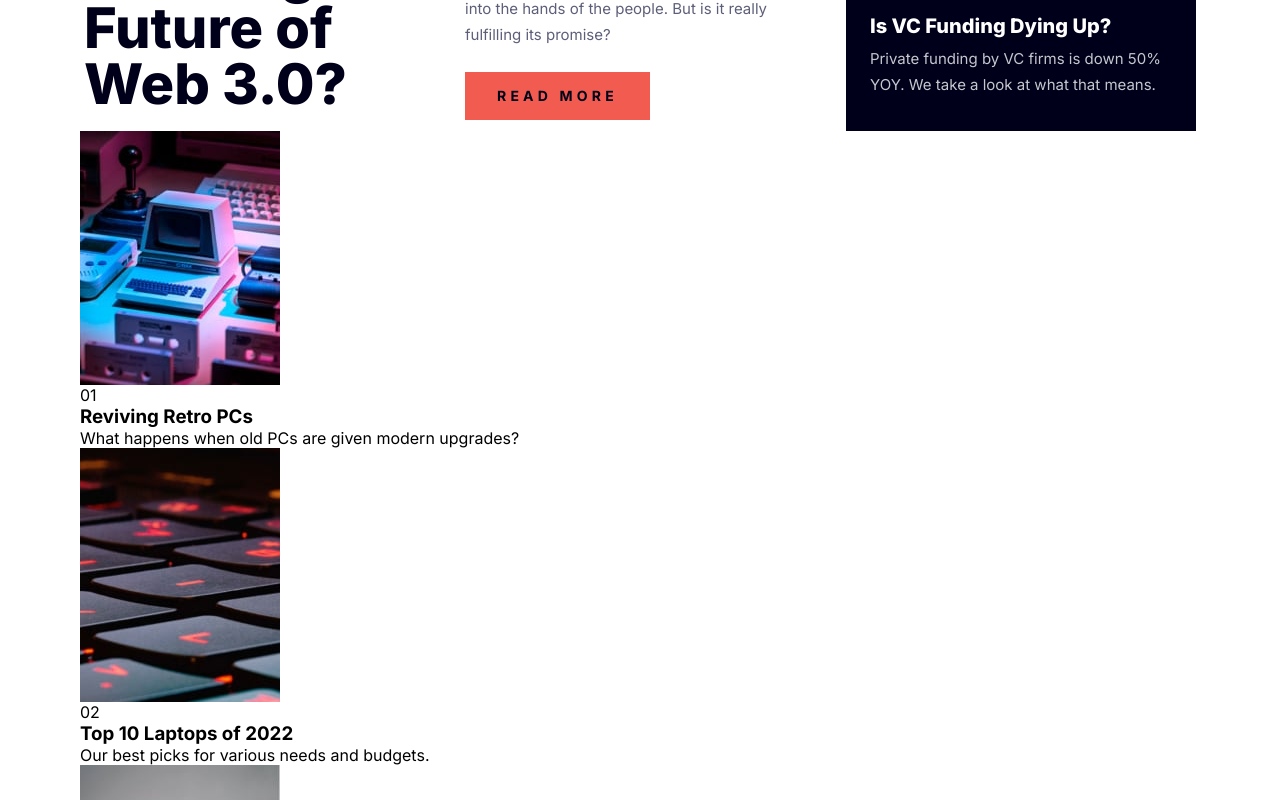
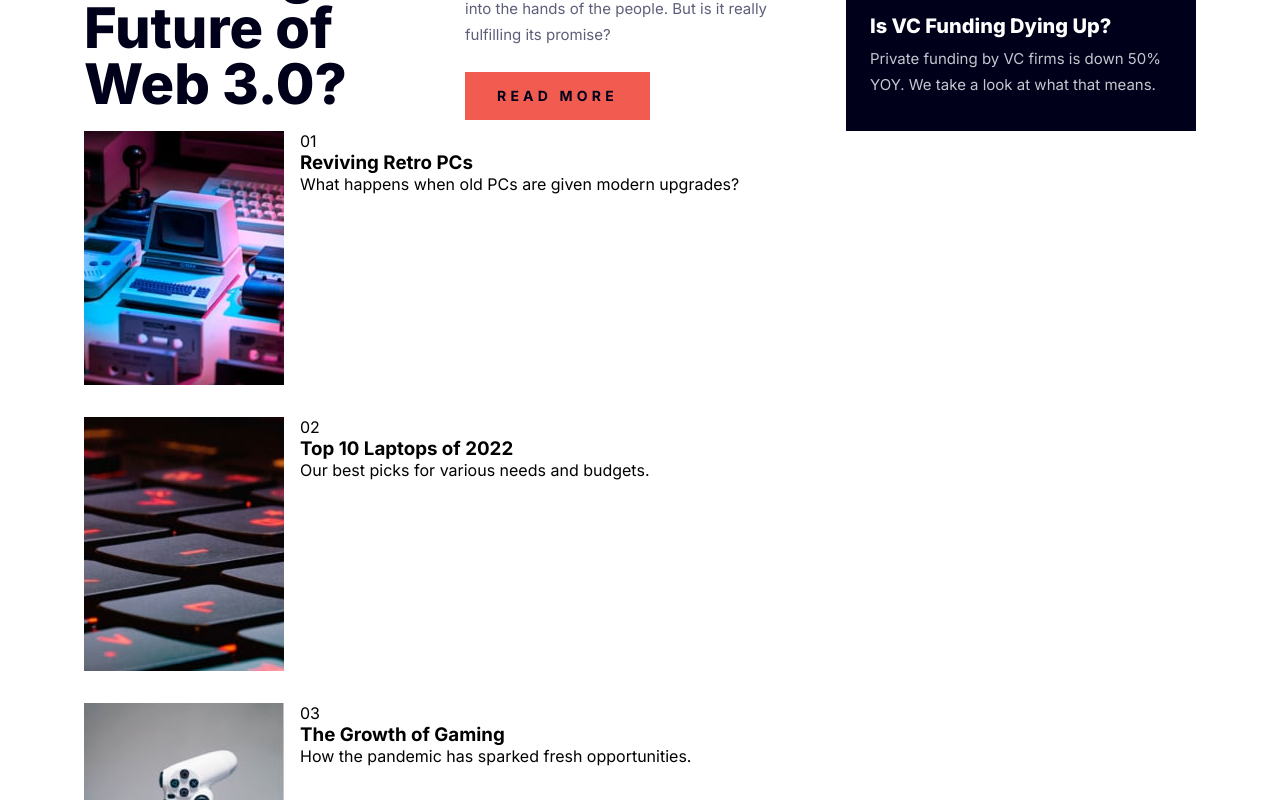
Before and after one commit to hectorlil48/fem-news-homepage, a React (Vite) app: page / in a window 1280 px wide. Shown: the part 480-1280 px from the top of the page. Built offline with nearby package versions, Linux system fonts and the light colour scheme.

Commit message:
Added a container class to article section and linked css.

```diff
--- a/src/App.tsx
+++ b/src/App.tsx
@@ -56,7 +56,7 @@ function App() {
           <NewsSidebar />
         </section>
 
-        <section>
+        <section className="articles container">
           {articles.map((article) => (
             <ArticleCard key={article.number} {...article} />
           ))}
--- /dev/null
+++ b/src/components/ArticleCard.css
@@ -0,0 +1,4 @@
+.article {
+  display: flex;
+  gap: var(--spacing-200);
+}
--- a/src/components/ArticleCard.tsx
+++ b/src/components/ArticleCard.tsx
@@ -1,3 +1,5 @@
+import "./ArticleCard.css";
+
 type ArticleCardProps = {
   number: string;
   title: string;
--- a/src/index.css
+++ b/src/index.css
@@ -92,6 +92,12 @@ body {
   margin-top: var(--spacing-400);
 }
 
+.articles {
+  display: grid;
+  grid-template-columns: 1fr;
+  gap: var(--spacing-400);
+}
+
 @media (min-width: 600px) {
   body {
     padding: 0 var(--spacing-400);
```
